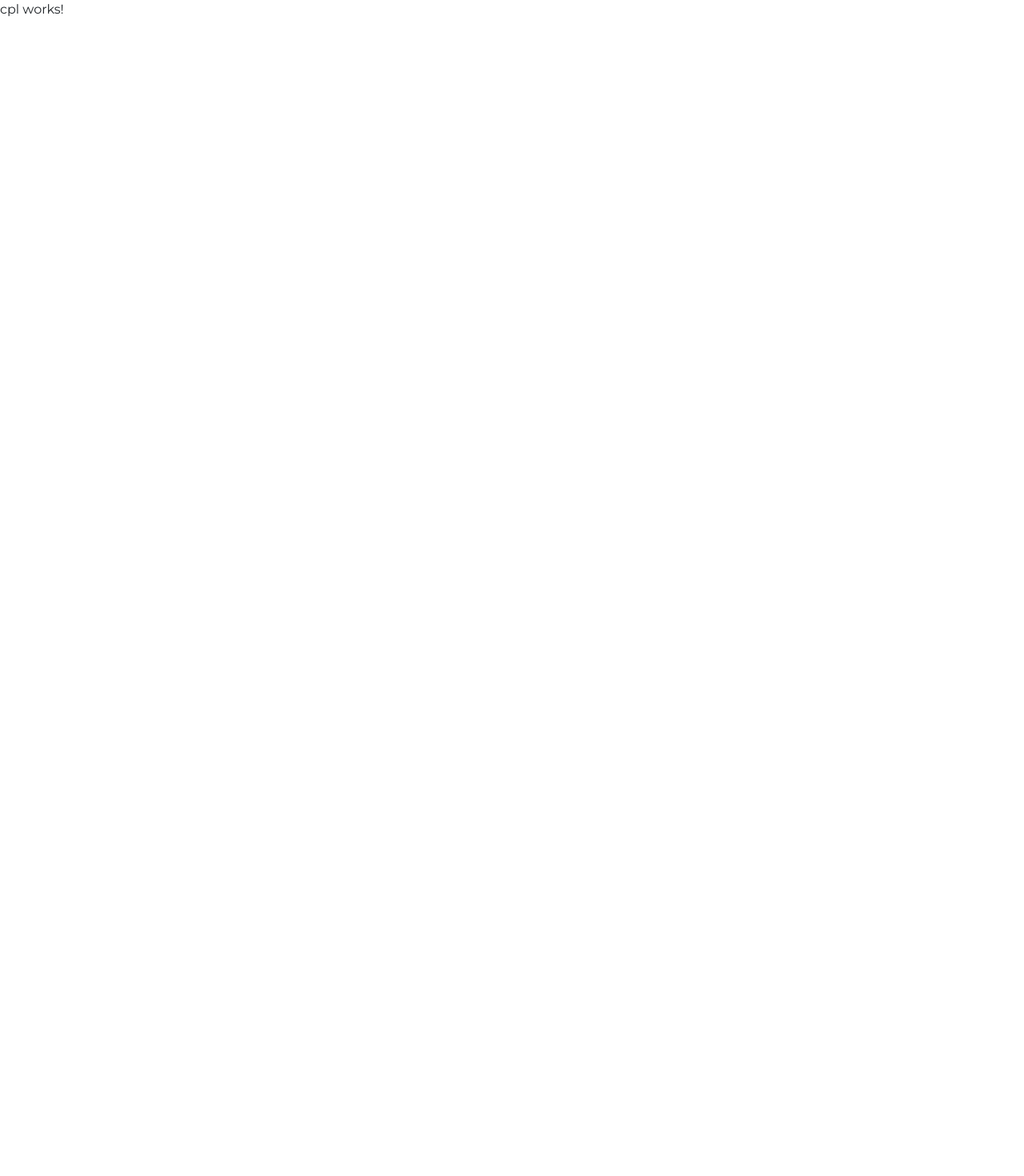
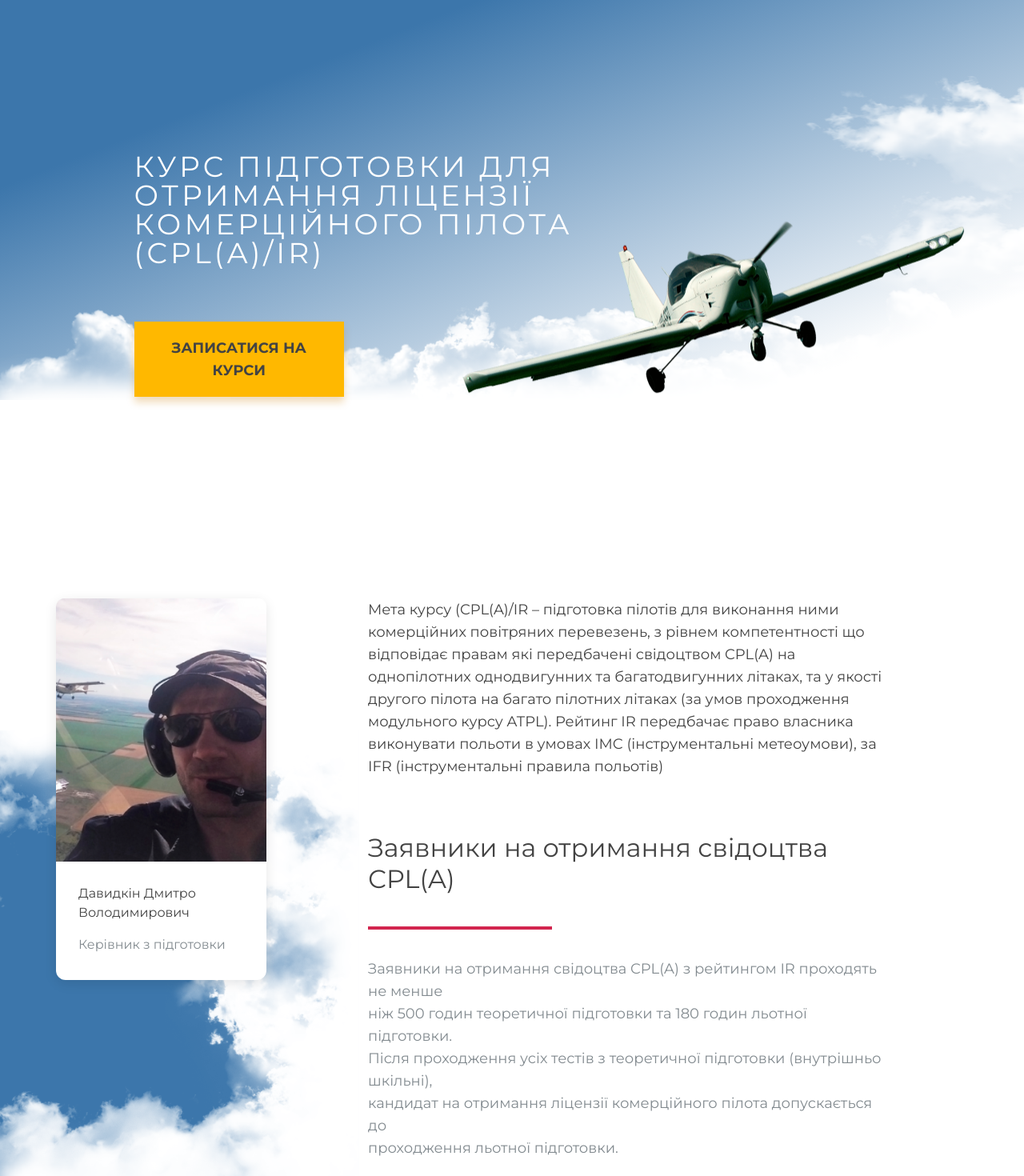
Before and after one commit to yuriistorozhuk/forsage, an Angular app: page /cpl in a window 1280 px wide. Shown: the top 1470 px of the page at 80% size. Before the commit the page ends 800 px from the top, so only its background shows below. Built offline with nearby package versions, Linux system fonts and the light colour scheme.

Commit message:
CPL component added

```diff
--- a/src/app/components/cpl/cpl.component.html
+++ b/src/app/components/cpl/cpl.component.html
@@ -1 +1,2 @@
-<p>cpl works!</p>
+<app-header [title]="title"></app-header>
+<app-section-course [staff]="staff" [info]="info" [subtitle]="subtitle" [description]="description"></app-section-course>
--- a/src/app/components/cpl/cpl.component.ts
+++ b/src/app/components/cpl/cpl.component.ts
@@ -6,6 +6,23 @@ import { Component, OnInit } from '@angular/core';
   styleUrls: ['./cpl.component.scss']
 })
 export class CPLComponent implements OnInit {
+  public title: string = "Курс підготовки для отримання ліцензії комерційного пілота (СPL(A)/IR)";
+
+  public staff: any = {
+    id: 1,
+    name: 'Давидкін Дмитро Володимирович',
+    role: 'Керівник з підготовки'
+  }
+
+  public info: string = "Мета курсу (CPL(A)/IR – підготовка пілотів для виконання ними комерційних повітряних перевезень, з рівнем компетентності що відповідає правам які передбачені свідоцтвом CPL(A) на однопілотних однодвигунних та багатодвигунних літаках, та у якості другого пілота на багато пілотних літаках (за умов проходження модульного курсу ATPL). Рейтинг IR передбачає право власника виконувати польоти в умовах ІМС (інструментальні метеоумови), за IFR (інструментальні правила польотів)";
+  public subtitle: string = "Заявники на отримання свідоцтва СPL(A)";
+  public description: string[] = [
+    "Заявники на отримання свідоцтва CPL(A) з рейтингом IR проходять не менше",
+    "ніж 500 годин теоретичної підготовки та 180 годин льотної підготовки.",
+    "Після проходження усіх тестів з теоретичної підготовки (внутрішньо шкільні),",
+    "кандидат на отримання ліцензії комерційного пілота допускається до",
+    "проходження льотної підготовки."
+  ];
 
   constructor() { }
 
```
